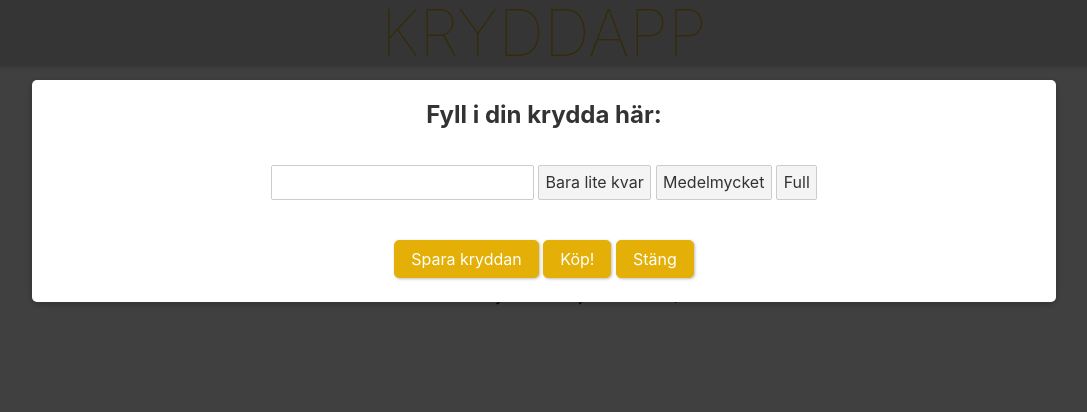
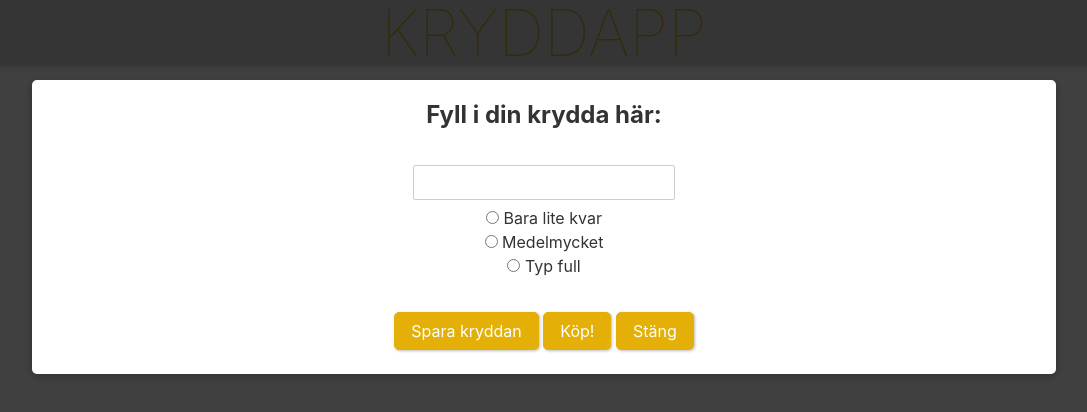
Before and after one commit to Novvea/kryddapp, a Svelte app: page / in a window 1280 px wide. Both pictures are taken after a click on the button "Plus krydda". Shown: the top 412 px of the page, without its empty margins (96-1183 px from the left). Built offline with nearby package versions, Linux system fonts and the light colour scheme.

Commit message:
Start working with buy list, adding radiobuttons

```diff
--- a/src/App.svelte
+++ b/src/App.svelte
@@ -6,32 +6,31 @@
 
 	let spiceItems = {};
 	let buySpiceItems = {};
+	let searchedSpice;
+	let editMode;
 
 		spiceItemsInStore.subscribe((dataInStore) =>
 			spiceItems = dataInStore
 		);
-
 	 	buySpiceItemsInStore.subscribe((dataInStore) =>
 	 		buySpiceItems = dataInStore
 	 	);
 
-	let editMode;
-
-	function addSpice(event) {
-		console.log(event)
-		console.log('vi är i addSpice')
+	//searchspice, gör en funktion som kollar i store
+	function goSearchSpice() {
+		if (Object.keys(spiceItems).find(searchedSpice)){
+			console.log('You already have this spice')
+		} else {
+			console.log('I either did something wrong or you dont have this spice')
 		}
-
-	function buySpice(event) {
-		console.log(event)
-		console.log('vi är i buySpice')
-	}
+	};
 
 	function cancelEdit(event) {
 		editMode = null;
 		console.log(event)
 		console.log('Vi är i cancelEdit')
 	}
+
 
 	$: console.log(spiceItems);
 	$: console.log(buySpiceItems);
@@ -40,17 +39,18 @@
 <Header />
 
 <main>
-
 	<h1>ppaddyrK</h1>
+		<div>
+			<input type="text" bind:value={searchedSpice}>
+			<Button on:click={goSearchSpice}>Sök</Button>
+		</div>
 	<div>
 		<Button on:click={() => (editMode = 'add')}>Plus krydda</Button>
 	</div>
+
 	{#if editMode === 'add'}
-		<!--<EditSpiceItems spiceName={spiceName} amount={amount} on:addSpice={addSpice} on:cancel={cancelEdit}>	</EditSpiceItems>
-		-->
-		<EditSpiceItems on:save={addSpice} on:buy={buySpice} on:cancel={cancelEdit}></EditSpiceItems>
+		<EditSpiceItems on:cancel={cancelEdit}></EditSpiceItems>
 	{/if}
-
 
 	<p>Dina kryddor:</p>
 	<ul class="spice_list">
@@ -86,6 +86,12 @@
 		font-size: 4em;
 		font-weight: 100;
 	}
+	h2 {
+		color: #cfa828;
+		text-transform: uppercase;
+		font-size: 2em;
+		font-weight: 100;
+	}
 
 	@media (min-width: 640px) {
 		main {
--- a/src/Spices/EditSpiceItems.svelte
+++ b/src/Spices/EditSpiceItems.svelte
@@ -20,7 +20,7 @@ const FULL = 'typ full'
 
 const dispatch = createEventDispatcher();
 
-	function handleOnClickSoonEmpty() {
+/*	function handleOnClickSoonEmpty() {
 		amount = LITTLE
 	}
 	function handleOnClickMedium() {
@@ -28,7 +28,7 @@ const dispatch = createEventDispatcher();
 	}
 	function handleOnClickFull() {
 		amount = FULL
-	}
+	}*/
 
 	function addSpice() {
 		if (spiceName) {
@@ -43,7 +43,7 @@ const dispatch = createEventDispatcher();
 			return {[newSpiceObject.name.toLowerCase()]: newSpiceObject, ...oldData}
 			})
 		} else {
-				alert('Ange hur mycket du har av kryddan med knapparna till höger')
+				alert('Ange hur mycket du har av kryddan med radio-knapparna under')
 			}
 		} else {
 			alert('Du har inte fyllt i ett kryddnamn')
@@ -85,9 +85,21 @@ const dispatch = createEventDispatcher();
 <Modal title="Fyll i din krydda här:" on:cancel>
 		<input type="text" bind:value={spiceName} />
 		<!--<input type="text" bind:value={spiceId} /> -->
-		<button class:selected={amount === LITTLE} on:click={handleOnClickSoonEmpty}>Bara lite kvar</button>
+		<label>
+			<input type="radio" name="amount" value={LITTLE} bind:group={amount}>
+			Bara lite kvar
+		</label>
+		<label>
+			<input type="radio" name="amount" value={MIDDLE} bind:group={amount}>
+			Medelmycket
+		</label>
+		<label>
+			<input type="radio" name="amount" value={FULL} bind:group={amount}>
+			Typ full
+		</label>
+	<!--	<button class:selected={amount === LITTLE} on:click={handleOnClickSoonEmpty}>Bara lite kvar</button>
 		<button class:selected={amount === MIDDLE} on:click={handleOnClickMedium}>Medelmycket</button>
-		<button class:selected={amount === FULL} on:click={handleOnClickFull}>Full</button>
+		<button class:selected={amount === FULL} on:click={handleOnClickFull}>Full</button> -->
 		<div slot="footer">
 			<Button on:click={addSpice} >Spara kryddan</Button>
 			<Button on:click={buySpice}>Köp!</Button>
@@ -96,8 +108,8 @@ const dispatch = createEventDispatcher();
   </Modal>
 
   <style>
-  .selected {
+ /* .selected {
     background: #01a129;
     border-color: #01a129;
-  }
+  }*/
   </style>
--- a/src/Spices/spices-store.js
+++ b/src/Spices/spices-store.js
@@ -3,7 +3,7 @@ import { writable } from 'svelte/store'
 
 //we can start by adding some initial data
 export const spiceItemsInStore = writable({
-/* salt: {
+ salt: {
     name: 'Salt',
     amount: 'medelmycket kvar',
     id: Math.random(),
@@ -14,7 +14,7 @@ export const spiceItemsInStore = writable({
     amount: 'bara lite kvar',
     id: Math.random(),
     lastUpdated: new Date()
-  }*/
+  }
 });
 
 export const buySpiceItemsInStore = writable({
```
